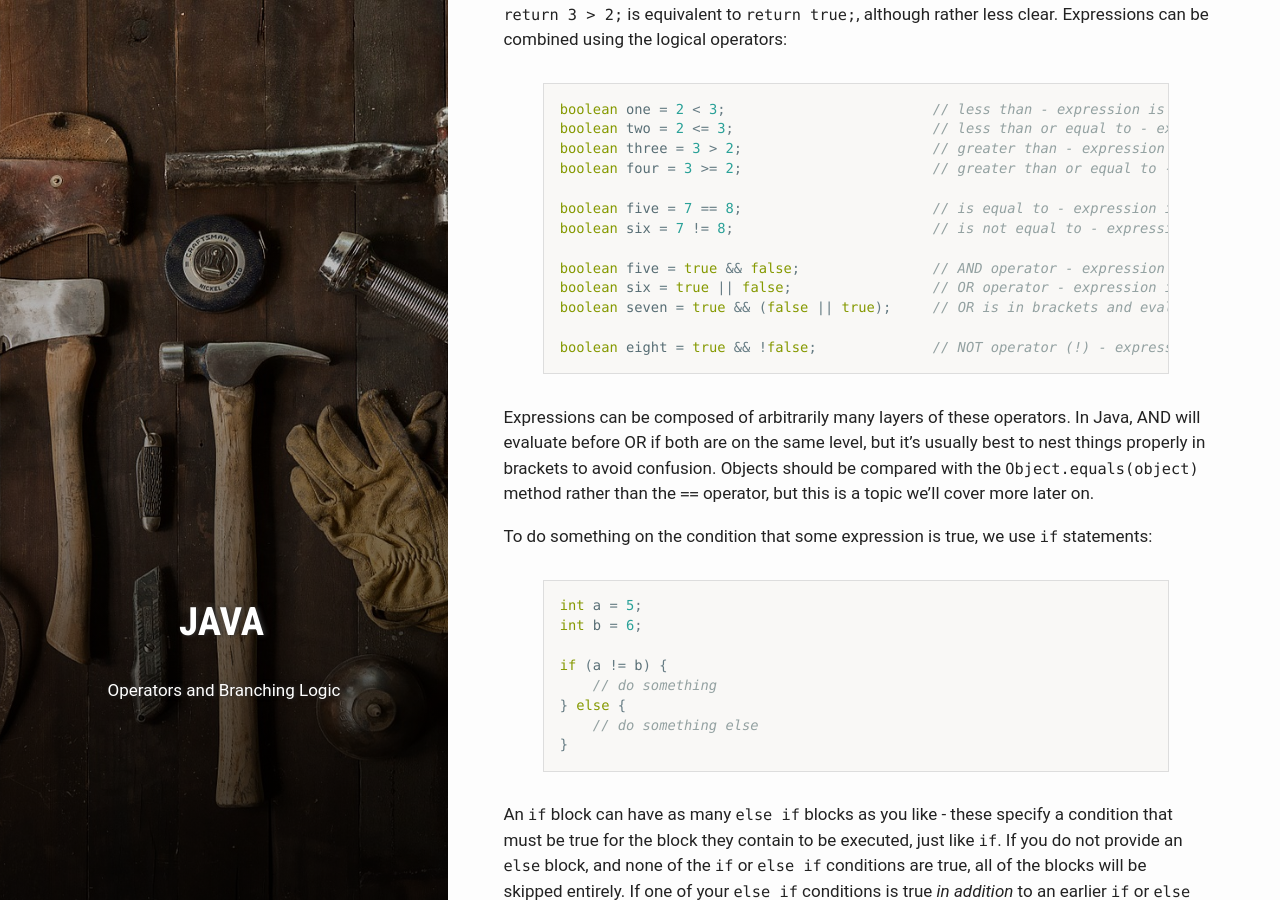
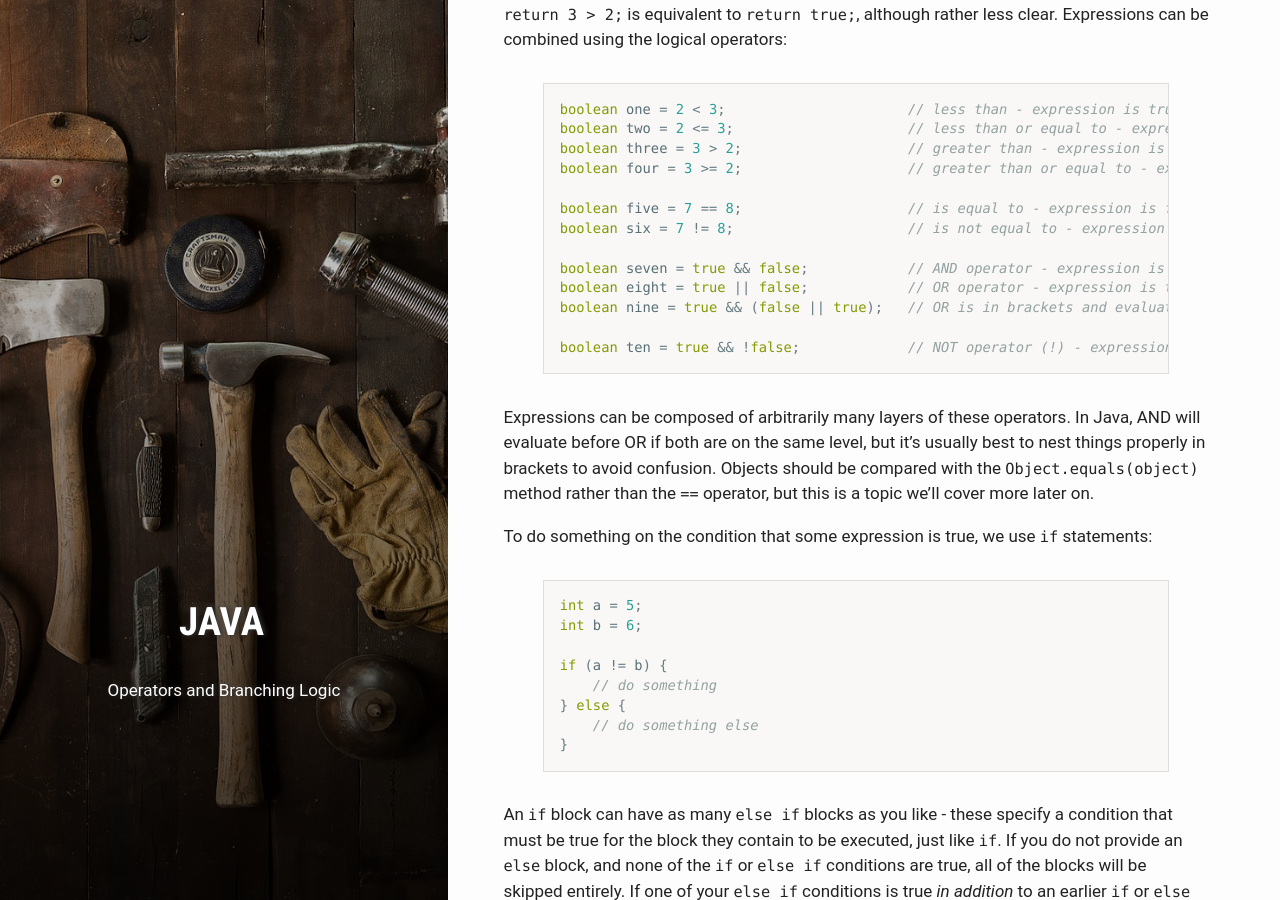
Before and after one commit to esummers1/esummers1.github.io, a Jekyll site: the page built from _posts/2019-10-05-java-lesson-2-logic.md, in a window 1280 px wide and 900 px high, scrolled down 527 px. Built offline with Jekyll 4.4.1, drawn with Linux system fonts in a browser that asks for light colours.

Commit message:
Tidy up second post

```diff
--- a/_posts/2019-10-05-java-lesson-2-logic.md
+++ b/_posts/2019-10-05-java-lesson-2-logic.md
@@ -25,19 +25,19 @@ int m = 9 % 2;          // modulo (remainder after division)
 Boolean values can be passed or assigned as literals or as the result of expressions - e.g. `return 3 > 2;` is equivalent to `return true;`, although rather less clear. Expressions can be combined using the logical operators:
 
 {% highlight java %}
-boolean one = 2 < 3;                         // less than - expression is true
-boolean two = 2 <= 3;                        // less than or equal to - expression is true
-boolean three = 3 > 2;                       // greater than - expression is true
-boolean four = 3 >= 2;                       // greater than or equal to - expression is true
+boolean one = 2 < 3;                      // less than - expression is true
+boolean two = 2 <= 3;                     // less than or equal to - expression is true
+boolean three = 3 > 2;                    // greater than - expression is true
+boolean four = 3 >= 2;                    // greater than or equal to - expression is true
 
-boolean five = 7 == 8;                       // is equal to - expression is false
-boolean six = 7 != 8;                        // is not equal to - expression is true
+boolean five = 7 == 8;                    // is equal to - expression is false
+boolean six = 7 != 8;                     // is not equal to - expression is true
 
-boolean five = true && false;                // AND operator - expression is false
-boolean six = true || false;                 // OR operator - expression is true
-boolean seven = true && (false || true);     // OR is in brackets and evaluated first
+boolean seven = true && false;            // AND operator - expression is false
+boolean eight = true || false;            // OR operator - expression is true
+boolean nine = true && (false || true);   // OR is in brackets and evaluated first
 
-boolean eight = true && !false;              // NOT operator (!) - expression is true
+boolean ten = true && !false;             // NOT operator (!) - expression is true
 {% endhighlight %}
 
 Expressions can be composed of arbitrarily many layers of these operators. In Java, AND will evaluate before OR if both are on the same level, but it's usually best to nest things properly in brackets to avoid confusion. Objects should be compared with the `Object.equals(object)` method rather than the `==` operator, but this is a topic we'll cover more later on.
```
